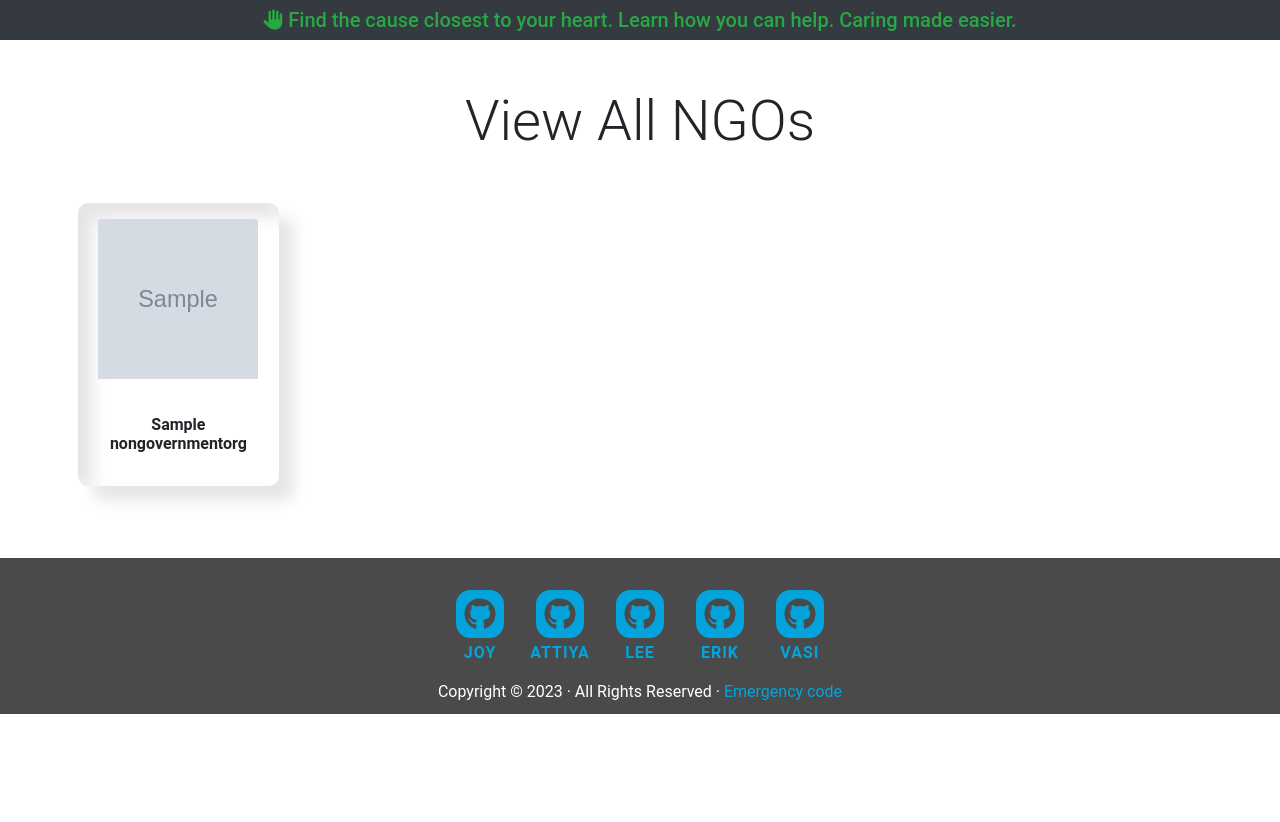
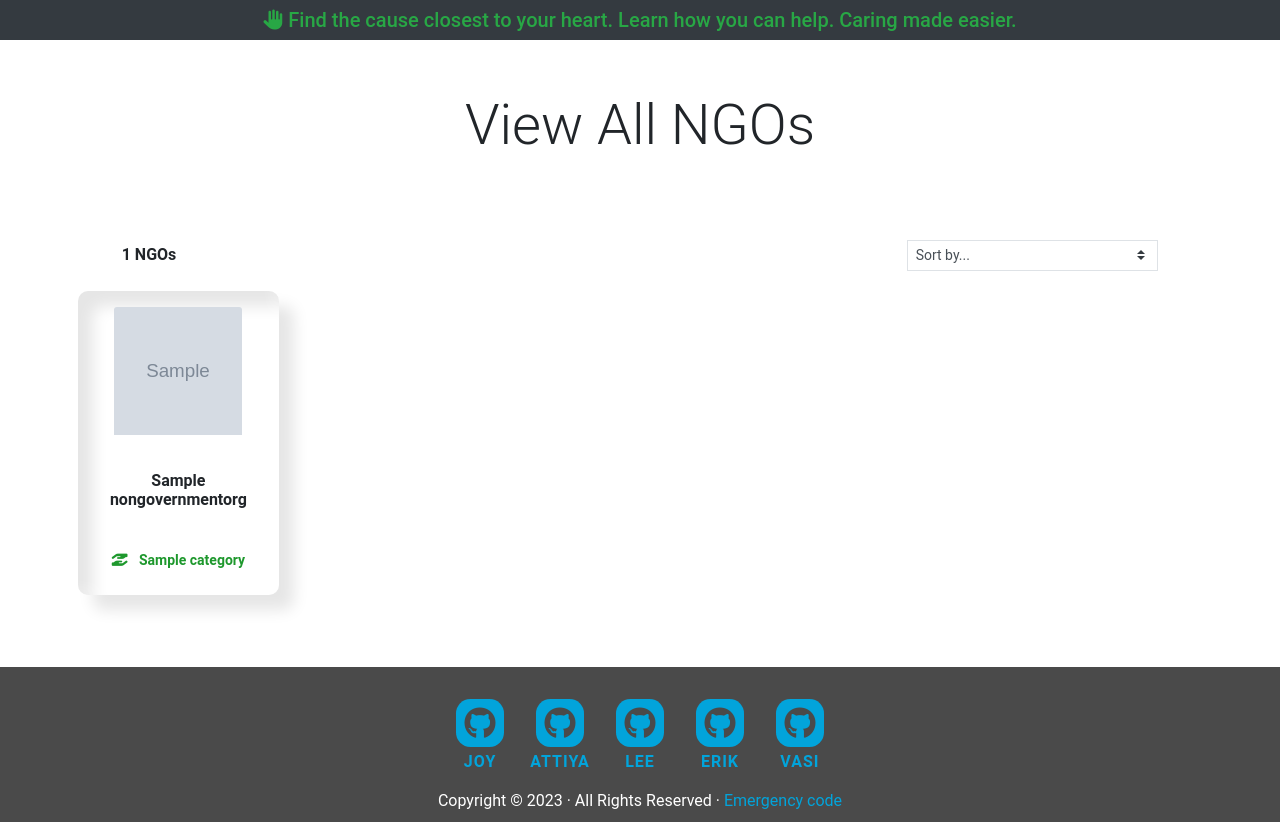
Before and after one commit to Lee-moran/emergency-code, a Django app: page /ngos/ in a window 1280 px wide. Shown: the part 77-899 px from the top of the page. Before the commit the page ends 791 px from the top, so only its background shows below. Run offline with Django 3.2, Linux system fonts and the light colour scheme; tables that the repository leaves empty hold one stand-in row (values such as "Sample post"); grey boxes marked "Sample" are stand-in pictures; parts of the project's set-up code (start-up, migrations or seed data) failed here and were passed over; some libraries are stand-ins or nearby versions.

Commit message:
added category or causes and NGOs filtering and sorting
added ngo detail views, urls and template

```diff
--- /dev/null
+++ b/ngos/templates/ngos/includes/sort_selector_box_script.html
@@ -0,0 +1,23 @@
+<!-- JQuery for the sort selector box, credit to Code Institute Django Ecommerce Walkthrough -->
+<script>
+    $('#sort-selector').change(function () {
+        var selector = $(this);
+        var currentUrl = new URL(window.location);
+
+        var selectedVal = selector.val();
+        if (selectedVal != "reset") {
+            var sort = selectedVal.split("_")[0];
+            var direction = selectedVal.split("_")[1];
+
+            currentUrl.searchParams.set("sort", sort);
+            currentUrl.searchParams.set("direction", direction);
+
+            window.location.replace(currentUrl);
+        } else {
+            currentUrl.searchParams.delete("sort");
+            currentUrl.searchParams.delete("direction");
+
+            window.location.replace(currentUrl);
+        }
+    });
+</script>
--- a/ngos/templates/ngos/ngos.html
+++ b/ngos/templates/ngos/ngos.html
@@ -34,19 +34,82 @@
 
 {% block content %}
     <div class="container-fluid">
+        <div class="row">
             <div class="col text-center mt-1">
-            <h2 class="display-4 brand-font text-black text-center my-5">View All NGOs</h2>
+                <!-- PAGE HEADING -->
+                <h2 class="display-4 text-black text-center my-5">View All NGOs</h2>
+                <!-- NGOs FILTERING &amp; SORTING AREA -->
+                {% for c in current_categories %}
+                <!-- Dynamically displays category badge based on filtered data passed from a user's navbar click event -->
+                <a class="category-badge text-decoration-none px-1 py-1" href="{% url 'ngos' %}?category={{ c.name }}">
+                    <span
+                        class="p-2 mt-2 badge text-green"><span class="h6 font-weight-bold">{{ c.friendly_name }}</span>
+                    </span>
+                </a>
+                {% endfor %}
             </div>
-        <!-- List of all listed NGOs -->
+        </div>
+        <!-- NGOS SORTING DROPDOWN -->
+        <div class="row mt-3">
+            <div class="container col-10 offset-1">
+                <div class="row mt-1 mb-2">
+                    <div class="col-12 col-md-6 my-auto order-md-last d-flex justify-content-center justify-content-md-end">
+                        <div class="sort-select-wrapper w-50">
+                            <select id="sort-selector"
+                                class="custom-select custom-select-sm rounded-0 border border-{% if current_sorting != 'None_None' %}info{% else %}black{% endif %}">
+                                <option value="reset" {% if current_sorting == 'None_None' %}selected{% endif %}>Sort by...
+                                </option>
+                                <option value="name_asc" {% if current_sorting == 'name_asc' %}selected{% endif %}>NGO Name
+                                    (A-Z)
+                                </option>
+                                <option value="name_desc" {% if current_sorting == 'name_desc' %}selected{% endif %}>NGO Name
+                                    (Z-A)
+                                </option>
+                                <option value="category_asc" {% if current_sorting == 'category_asc' %}selected{% endif %}>
+                                    Causes (A-Z)
+                                </option>
+                                <option value="category_desc"
+                                    {% if current_sorting == 'category_desc' %}selected{% endif %}>Causes (Z-A)
+                                </option>
+                            </select>
+                        </div>
+                    </div>
+                    <!-- Displays number of NGOs available from user actions: searched term on search bar, NGO sorting or navbar click event -->
+                    <div class="col-12 col-md-6 order-md-first">
+                        <p class="alt-a mt-3 text-center font-weight-bold text-md-left">
+                            {% if search_term or current_categories or current_sorting != 'None_None' %}
+                            <span><a href="{% url 'ngos' %}" class="alt-a font-weight-bold">View All NGOs </a> |
+                            </span>
+                            {% endif %}
+                                {{ nongovernmentorgs|length }} NGOs{% if search_term %} found for <strong>"{{ search_term }}"</strong>
+                            {% endif %}
+                        </p>
+                    </div>
+                </div>
+            </div>
+        </div>
+
+        <!-- CARDS OF ALL AVAILABLE NGOs -->
         <div class="row row-cols-1 row-cols-sm-2 row-cols-md-3 row-cols-lg-4 row-cols-xl-5 mx-5 mb-5">
-            {% for n in nongovernmentorgs %}
+            {% for nongovernment in nongovernmentorgs %}
                 <div class="col mb-4">
                     <div class="card h-100 card-alt">
-                    <a href="">
-                        <img class="card-img-top img-fluid ngo-img" src="{{ n.image.url }}" alt="{{ n.name }}">
+                        <a href="{% url 'ngo_detail' nongovernment.id %}">
+                            <img class="card-img-top img-fluid ngo-img" src="{{ nongovernment.image.url }}" alt="{{ nongovernment.name }}">
                         </a>
                         <div class="card-body">
-                        <p class="card-title h6 font-weight-bold text-center">{{ n.friendly_name }}</p>
+                            <p class="card-title h6 font-weight-bold text-center">{{ nongovernment.friendly_name }}</p>
+                        </div>
+                        <div class="text-center mb-4">
+                            <!-- NGO category/ cause name -->
+                            {% if nongovernment.category %}
+                                <p class="small mt-2 mb-0 text-center mx-3">
+                                    <a class="font-weight-bold text-green"
+                                        href="{% url 'ngos' %}?category={{ nongovernment.category.name }}">
+                                        <i class="fas fa-hand-holding-hand pr-2"></i> {{ nongovernment.category.friendly_name }}
+                                    </a>
+                                </p>
+                            {% endif %}
                         </div>
                     </div>
                 </div>
@@ -55,3 +118,8 @@
     </div>
 
 {% endblock %}
+
+{% block postloadjs %}
+{{ block.super }}
+{% include 'ngos/includes/sort_selector_box_script.html' %}
+{% endblock %}
--- a/ngos/urls.py
+++ b/ngos/urls.py
@@ -1,6 +1,8 @@
+from django.contrib import admin
 from django.urls import path
 from . import views
 
 urlpatterns = [
     path('', views.all_ngos, name='ngos'),
+    path('<int:nongovernmentorg_id>/', views.ngo_detail, name='ngo_detail'),
 ]
--- a/ngos/views.py
+++ b/ngos/views.py
@@ -1,4 +1,8 @@
-from django.shortcuts import render
+from django.shortcuts import render, redirect, reverse, get_object_or_404
+from django.contrib import messages
+from django.db.models import Q
+from django.http import JsonResponse
+from django.db.models.functions import Lower
 from .models import Category, NonGovernmentOrg
 
 
@@ -7,10 +11,71 @@ def all_ngos(request):
     A view to show all the NGOs, including
     sorting and search queries
     """
+    nongovernmentorgs = NonGovernmentOrg.objects.all()
+    query = None
+    categories = None
+    sort = None
+    direction = None
 
-    nongovernmentorgs = NonGovernmentOrg.objects.all()
+    if request.GET:
+
+        if 'sort' in request.GET:
+            sortkey = request.GET['sort']
+            sort = sortkey
+
+            if sortkey == 'name':
+                sortkey = 'lower_name'
+                nongovernmentorgs = nongovernmentorgs.annotate(
+                    lower_name=Lower('name'))
+
+            if sortkey == 'category':
+                sortkey = 'category__name'
+
+            if 'direction' in request.GET:
+                direction = request.GET['direction']
+                if direction == 'desc':
+                    sortkey = f'-{sortkey}'
+            nongovernmentorgs = nongovernmentorgs.order_by(sortkey)
+
+        if 'category' in request.GET:
+            categories = request.GET['category'].split(',')
+            nongovernmentorgs = nongovernmentorgs.filter(
+                category__name__in=categories)
+            categories = Category.objects.filter(name__in=categories)
+
+        if 'q' in request.GET:
+            query = request.GET['q']
+            if not query:
+                messages.error(
+                    request, "You didn't enter any search criteria!")
+                return redirect(reverse('ngos'))
+
+            queries = (Q(name__icontains=query) |
+                       Q(category__icontains=query) |
+                       Q(description__icontains=query))
+            nongovernmentorgs = nongovernmentorgs.filter(queries)
+
+    current_sorting = f'{sort}_{direction}'
+
     context = {
         'nongovernmentorgs': nongovernmentorgs,
+        'search_term': query,
+        'current_categories': categories,
+        'current_sorting': current_sorting,
     }
 
     return render(request, 'ngos/ngos.html', context)
+
+
+def ngo_detail(request, nongovernmentorg_id):
+    """ A view to show the individual NGO detail page """
+
+    ngos = NonGovernmentOrg.objects.all()
+    nongovernmentorg = get_object_or_404(NonGovernmentOrg,
+                                         pk=nongovernmentorg_id)
+
+    context = {
+        'nongovernmentorg': nongovernmentorg,
+    }
+
+    return render(request, 'ngos/ngo_detail.html', context)
--- a/static/css/base.css
+++ b/static/css/base.css
@@ -233,8 +233,8 @@ a {
     color: #ff0000;
 }
 
-.text-blue {
-    color: #1848f1;
+.text-green {
+    color: var(--secondary-color);
 }
 
 .appeal-message {
@@ -260,10 +260,28 @@ a {
 /* -------------------------------- NGOs Page Styling */
 .ngo-img {
     display: flex;
-    width: 10rem;
-    height: 10rem;
+    width: 8rem;
+    height: 8rem;
     margin: 1rem auto;
 }
+
+a.category-badge > span.badge {
+  border: 1px solid #000;
+}
+
+a.category-badge > span.badge:hover {
+  background: #212529 important;
+  color: #fff important;
+}
+
+/* -------------------------------- NGO Detail Page Styling */
+
+.btn-outline-black {
+  background: white;
+  color: black !important;
+  border: 1px solid black;
+}
+
 
 /* ------------------------------- bootstrap toasts */
 .message-container {
```
Also changed, not shown: home/templates/home/index.html (+4 -3 lines), home/views.py (+8 -0 lines), ngos/templates/ngos/ngo_detail.html (added, +79 -0 lines), templates/includes/nav.html (+1 -23 lines). Lines whose indentation alone changed are shown as unchanged.
